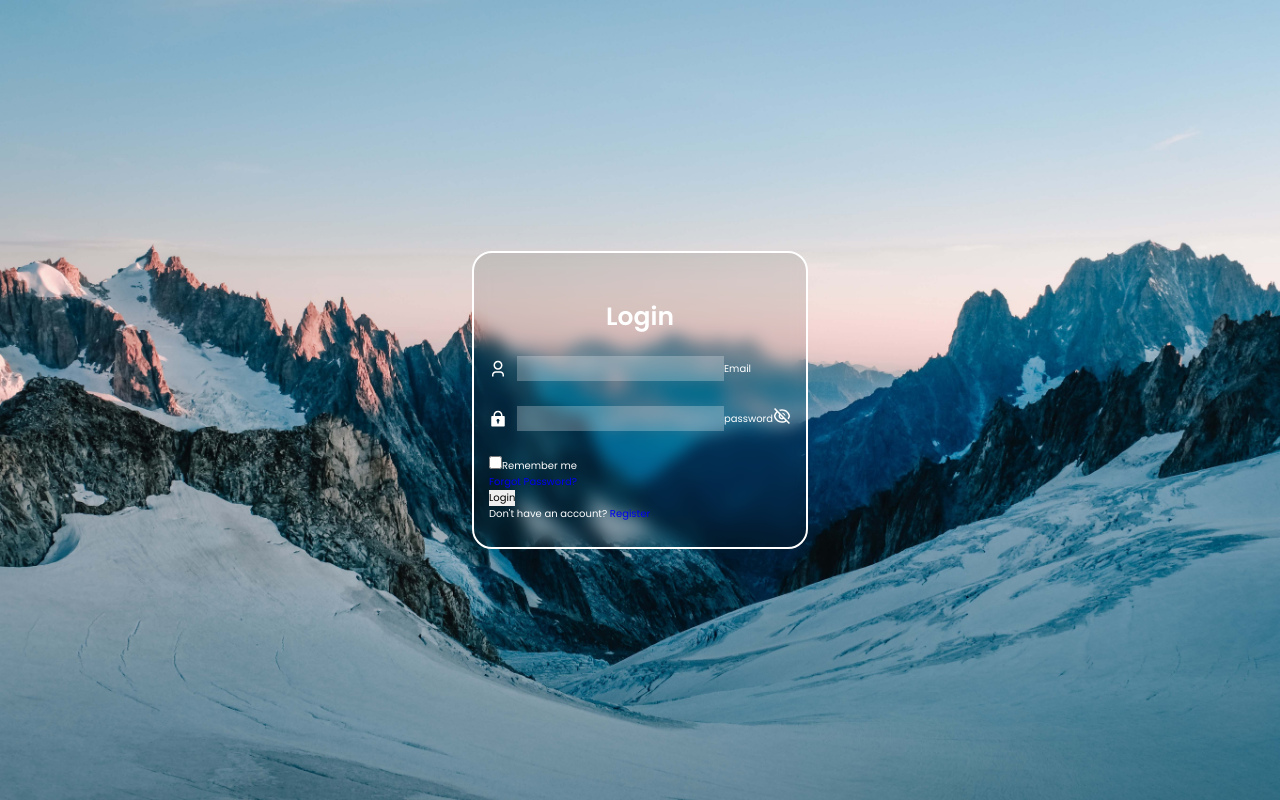
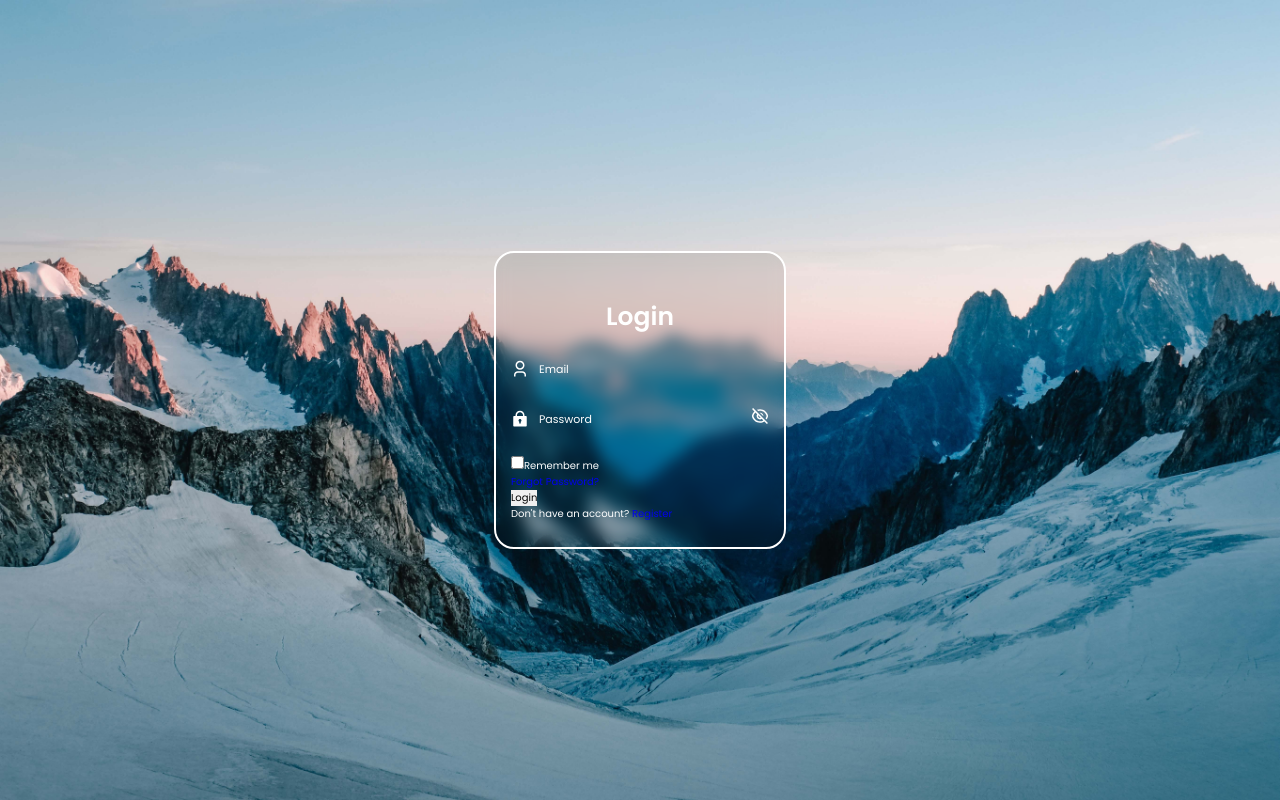
Before and after one commit to Abheeshta-P/css-practice, a plain HTML site: page glassmorphism-page/index.html in a window 1280 px wide. Drawn offline with nearby package versions, Linux system fonts and the light colour scheme.

Commit message:
Label as float

```diff
--- a/glassmorphism-page/index.html
+++ b/glassmorphism-page/index.html
@@ -14,11 +14,11 @@
 
             <div class="detailssec">
                 <div class="pic"><svg xmlns="http://www.w3.org/2000/svg" viewBox="0 0 24 24"><path d="M20 22H18V20C18 18.3431 16.6569 17 15 17H9C7.34315 17 6 18.3431 6 20V22H4V20C4 17.2386 6.23858 15 9 15H15C17.7614 15 20 17.2386 20 20V22ZM12 13C8.68629 13 6 10.3137 6 7C6 3.68629 8.68629 1 12 1C15.3137 1 18 3.68629 18 7C18 10.3137 15.3137 13 12 13ZM12 11C14.2091 11 16 9.20914 16 7C16 4.79086 14.2091 3 12 3C9.79086 3 8 4.79086 8 7C8 9.20914 9.79086 11 12 11Z"></path></svg></div>
-                <div class="input-login"><input type="email" required class="input-me"><label for="">Email</label></div>
+                <div class="input-login"><input type="email" required class="input-me"><label class="float">Email</label></div>
             </div>
             <div class="detailssec">
                 <div class="pic"><svg xmlns="http://www.w3.org/2000/svg" viewBox="0 0 24 24"><path d="M18 8H20C20.5523 8 21 8.44772 21 9V21C21 21.5523 20.5523 22 20 22H4C3.44772 22 3 21.5523 3 21V9C3 8.44772 3.44772 8 4 8H6V7C6 3.68629 8.68629 1 12 1C15.3137 1 18 3.68629 18 7V8ZM11 15.7324V18H13V15.7324C13.5978 15.3866 14 14.7403 14 14C14 12.8954 13.1046 12 12 12C10.8954 12 10 12.8954 10 14C10 14.7403 10.4022 15.3866 11 15.7324ZM16 8V7C16 4.79086 14.2091 3 12 3C9.79086 3 8 4.79086 8 7V8H16Z" ></path></svg></div>
-                <div class="input-login"><input type="password"  id="login-pass" class="input-me" required><label for="">password</label></div>
+                <div class="input-login"><input type="password"  id="login-pass" class="input-me" required><label class="float">Password</label></div>
                 <div class="show"><svg xmlns="http://www.w3.org/2000/svg" viewBox="0 0 24 24"><path d="M17.8827 19.2968C16.1814 20.3755 14.1638 21.0002 12.0003 21.0002C6.60812 21.0002 2.12215 17.1204 1.18164 12.0002C1.61832 9.62282 2.81932 7.5129 4.52047 5.93457L1.39366 2.80777L2.80788 1.39355L22.6069 21.1925L21.1927 22.6068L17.8827 19.2968ZM5.9356 7.3497C4.60673 8.56015 3.6378 10.1672 3.22278 12.0002C4.14022 16.0521 7.7646 19.0002 12.0003 19.0002C13.5997 19.0002 15.112 18.5798 16.4243 17.8384L14.396 15.8101C13.7023 16.2472 12.8808 16.5002 12.0003 16.5002C9.51498 16.5002 7.50026 14.4854 7.50026 12.0002C7.50026 11.1196 7.75317 10.2981 8.19031 9.60442L5.9356 7.3497ZM12.9139 14.328L9.67246 11.0866C9.5613 11.3696 9.50026 11.6777 9.50026 12.0002C9.50026 13.3809 10.6196 14.5002 12.0003 14.5002C12.3227 14.5002 12.6309 14.4391 12.9139 14.328ZM20.8068 16.5925L19.376 15.1617C20.0319 14.2268 20.5154 13.1586 20.7777 12.0002C19.8603 7.94818 16.2359 5.00016 12.0003 5.00016C11.1544 5.00016 10.3329 5.11773 9.55249 5.33818L7.97446 3.76015C9.22127 3.26959 10.5793 3.00016 12.0003 3.00016C17.3924 3.00016 21.8784 6.87992 22.8189 12.0002C22.5067 13.6998 21.8038 15.2628 20.8068 16.5925ZM11.7229 7.50857C11.8146 7.50299 11.9071 7.50016 12.0003 7.50016C14.4855 7.50016 16.5003 9.51488 16.5003 12.0002C16.5003 12.0933 16.4974 12.1858 16.4919 12.2775L11.7229 7.50857Z" id="login-eye"></path></svg></div>
             </div>
 
--- a/glassmorphism-page/style.css
+++ b/glassmorphism-page/style.css
@@ -44,11 +44,14 @@ svg{
     margin-right: 10px;
     display: flex;
 }
+.input-login{
+    position: relative;
+}
 .input-me{
     height: 25px;
-    padding-left: 5px;
+    font-size: 1.1rem;
     color: white;
-    background-color: rgba(255, 255, 255, 0.247);
+    background-color: transparent;
 }
 body{
     background-color: white;
@@ -79,3 +82,9 @@ border: 2px solid white;
      margin-block: 20px;
     justify-content: center;
 }
+.float{
+    position: absolute;
+left: 0;
+    top: 20%;
+    font-size: 1.1rem;
+}
```
